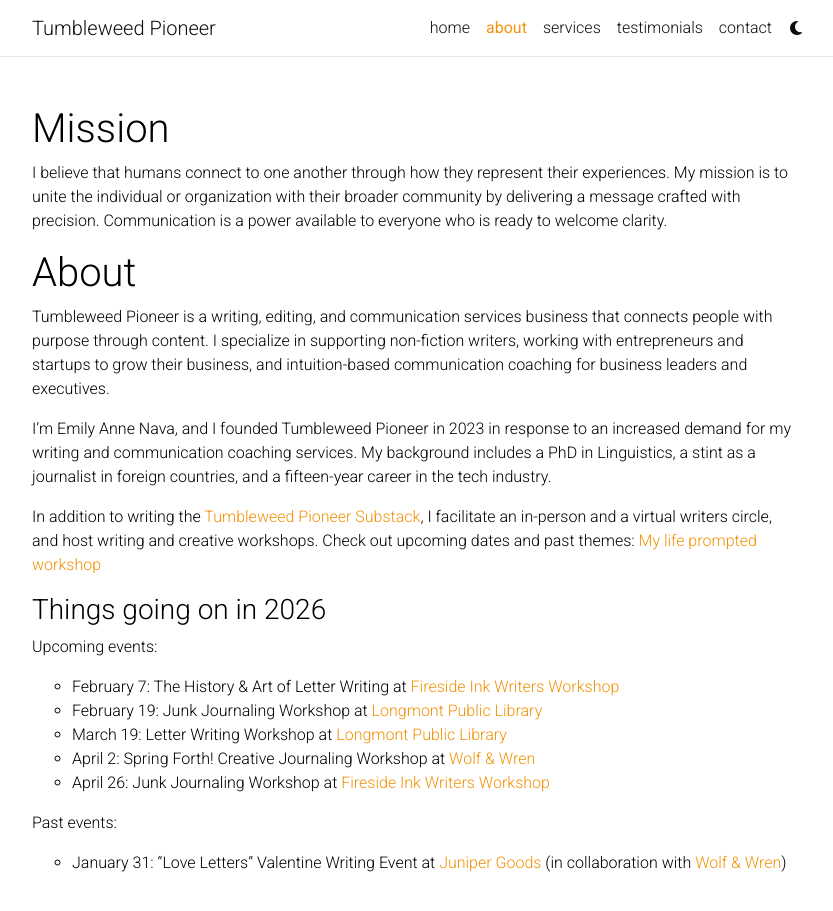
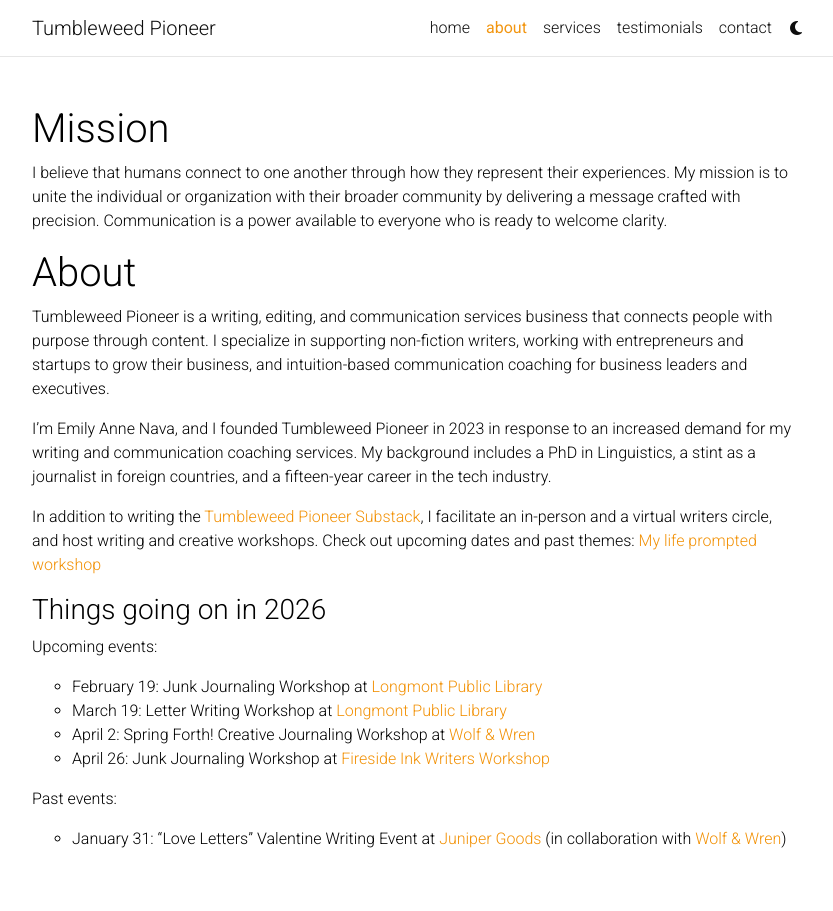
Before and after one commit to kndl/tumbleweed-pioneer, a Jekyll site: the page built from _pages/about.md, in a window 1280 px wide and 961 px high. Shown: the top 911 px of the window, without its empty margins (223-1056 px from the left). Built offline with Jekyll 4.4.1, drawn with Linux system fonts in a browser that asks for light colours; a style sheet for code colours, icons or effects is not loaded.

Commit message:
Update about.md
Removed event

```diff
--- a/_pages/about.md
+++ b/_pages/about.md
@@ -19,7 +19,6 @@
 ### Things going on in 2026
 
 Upcoming events:
-- February 7: The History & Art of Letter Writing at [Fireside Ink Writers Workshop](https://givebutter.com/c6ZLQI)
 - February 19: Junk Journaling Workshop at [Longmont Public Library](https://longmontcolorado.gov/event/adults-creative-night-the-library-10/)
 - March 19: Letter Writing Workshop at [Longmont Public Library](https://longmontcolorado.gov/event/adults-creative-night-the-library-11/)
 - April 2: Spring Forth! Creative Journaling Workshop at [Wolf & Wren](https://wolfandwren.com/)
```
